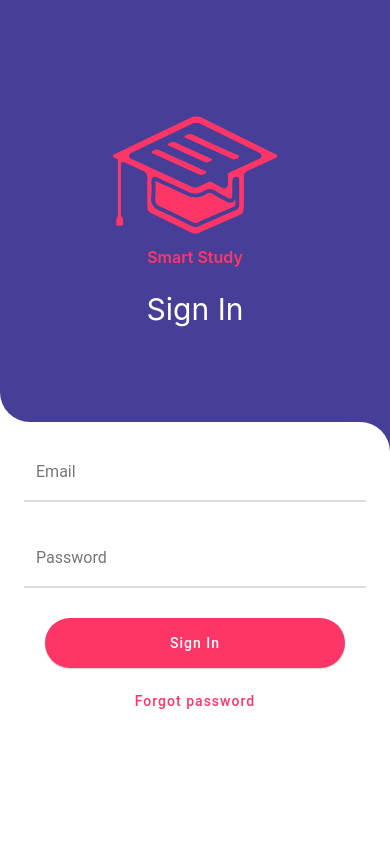
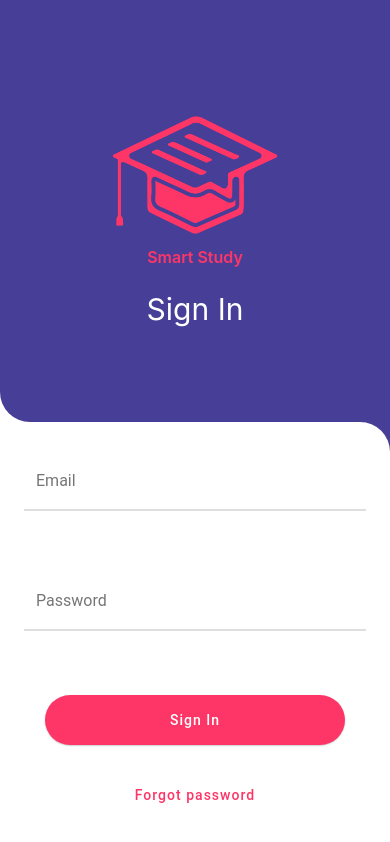
Before and after one commit to Allyday/techwiz-3-app, a React Native app: screen /Login in a window 390 px wide. Built offline with nearby package versions, Linux system fonts and the light colour scheme.

Commit message:
fix: restore Duong fix

```diff
--- a/src/screens/auth/LoginScreen.jsx
+++ b/src/screens/auth/LoginScreen.jsx
@@ -5,7 +5,7 @@ import {
   Dimensions,
   Platform,
   Image,
-  ScrollView,
+  SafeAreaView,
   KeyboardAvoidingView,
 } from "react-native";
 import { useTheme } from "react-native-paper";
@@ -31,7 +31,7 @@ const LoginScreen = ({ navigation }) => {
 
   return (
     <KeyboardAvoidingView behavior={Platform.OS === 'ios' ? 'padding' : 'height'} style={{ flex: 1 }}>
-      <ScrollView contentContainerStyle={styles.container}>
+      <SafeAreaView style={styles.container}>
         <View style={[styles.viewLogo, { backgroundColor: colors.secondary }]}>
           <Image
             style={{
@@ -45,7 +45,7 @@ const LoginScreen = ({ navigation }) => {
           </Text>
           <Text style={styles.textSignin}>Sign In</Text>
         </View>
-        <View style={{ backgroundColor: colors.secondary }}>
+        <View style={{ flex: 1, backgroundColor: colors.secondary }}>
           <View style={styles.viewInput}>
             <CurrentAuthStep
               statusLogin={statusLogin}
@@ -56,9 +56,8 @@ const LoginScreen = ({ navigation }) => {
             />
           </View>
         </View>
-      </ScrollView>
+      </SafeAreaView>
     </KeyboardAvoidingView>
-
   );
 };
 
@@ -66,6 +65,7 @@ const styles = StyleSheet.create({
   container: {
     flexGrow: 1,
     backgroundColor: "#fff",
+    justifyContent: "space-around",
   },
   viewLogo: {
     flex: 1,
```
